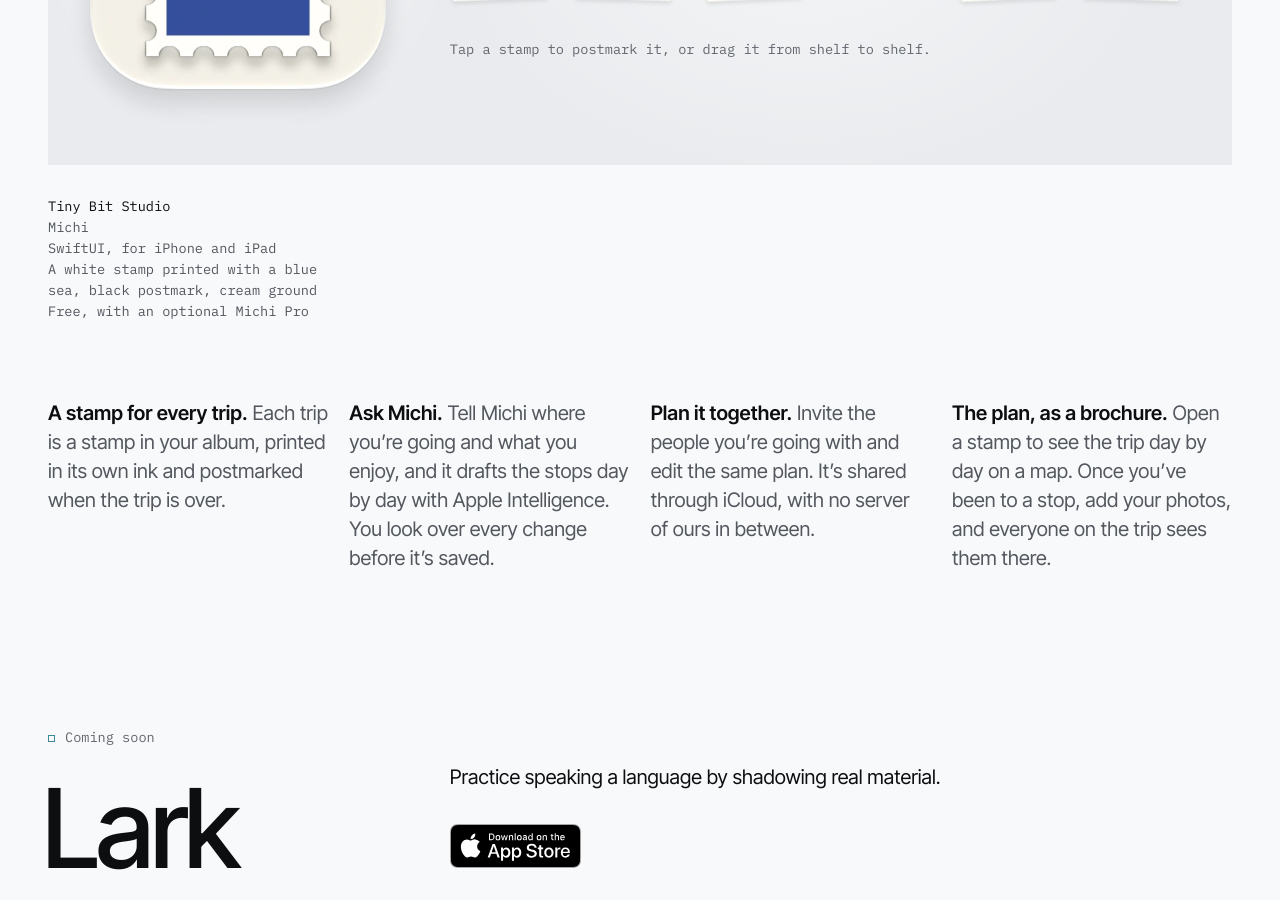
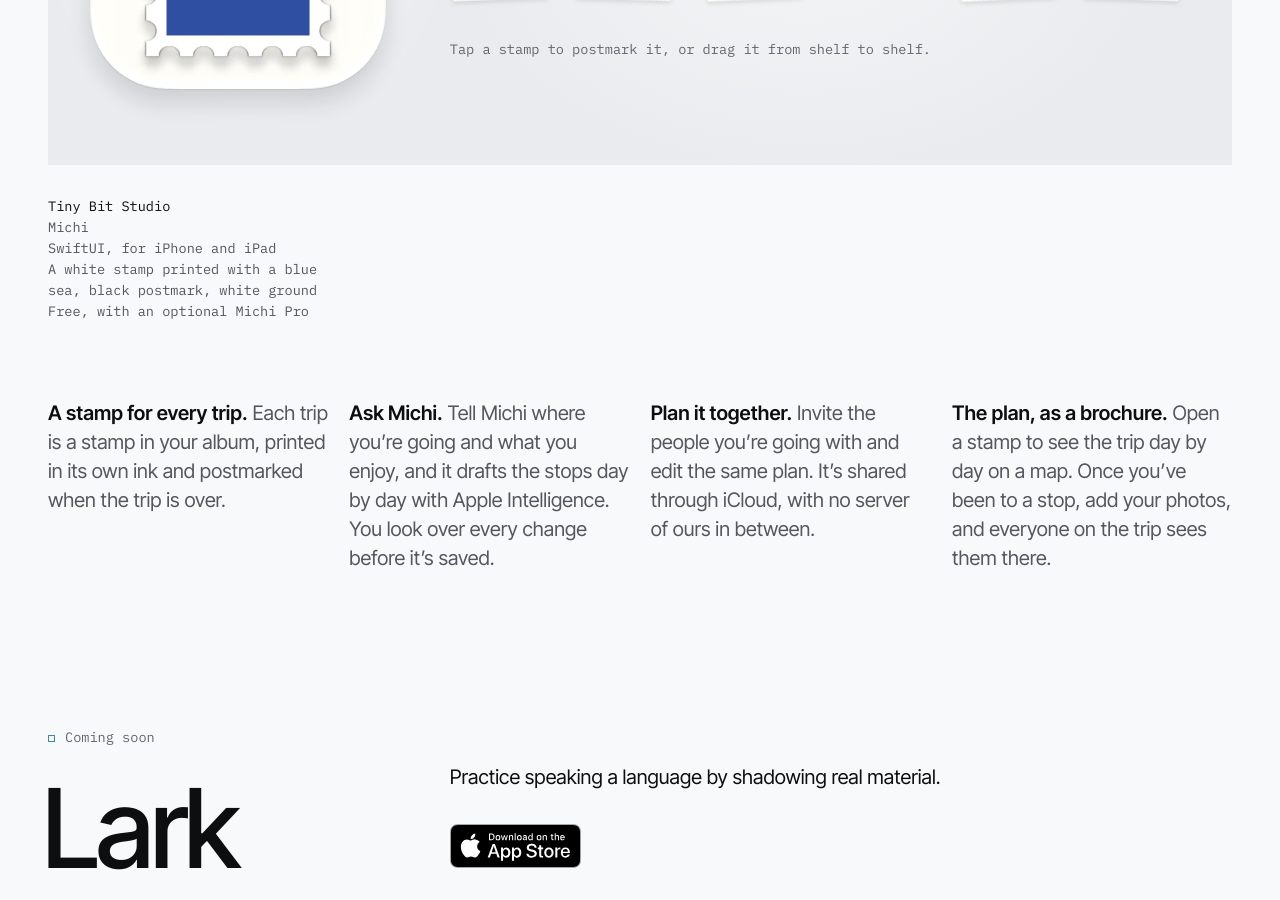
Before and after one commit to 1asso/1asso.github.io, a Jekyll site: the page built from index.html, in a window 1280 px wide and 900 px high, scrolled down 1010 px. Built offline with Jekyll 4.4.1, drawn with Linux system fonts in a browser that asks for light colours.

Commit message:
Show Michi's icon with its stamp on white, on a white ground, its postmark more solid
The icons are rendered again from Michi's Icon Composer icon: the stamp printed on white, on the album's stamp paper as its ground in light mode and on black in dark, the postmark's glass less translucent. The label says a white ground in light.

```diff
--- a/_data/apps.yml
+++ b/_data/apps.yml
@@ -39,7 +39,7 @@ michi:
   label:
     title: Michi
     medium: SwiftUI, for iPhone and iPad
-    icon_light: A white stamp printed with a blue sea, black postmark, cream ground
+    icon_light: A white stamp printed with a blue sea, black postmark, white ground
     icon_dark: A white stamp printed with a blue sea, umber postmark, black ground
     credit: Free, with an optional Michi Pro
   points:
```
Also changed, not shown: assets/images/icons/michi-dark-192.webp, assets/images/icons/michi-dark-256.webp, assets/images/icons/michi-dark-384.webp, assets/images/icons/michi-dark-512.webp, assets/images/icons/michi-dark-768.webp, assets/images/icons/michi-dark-96.webp, assets/images/icons/michi-light-192.webp, assets/images/icons/michi-light-256.webp, assets/images/icons/michi-light-384.webp, assets/images/icons/michi-light-512.webp, assets/images/icons/michi-light-768.webp, assets/images/icons/michi-light-96.webp.
